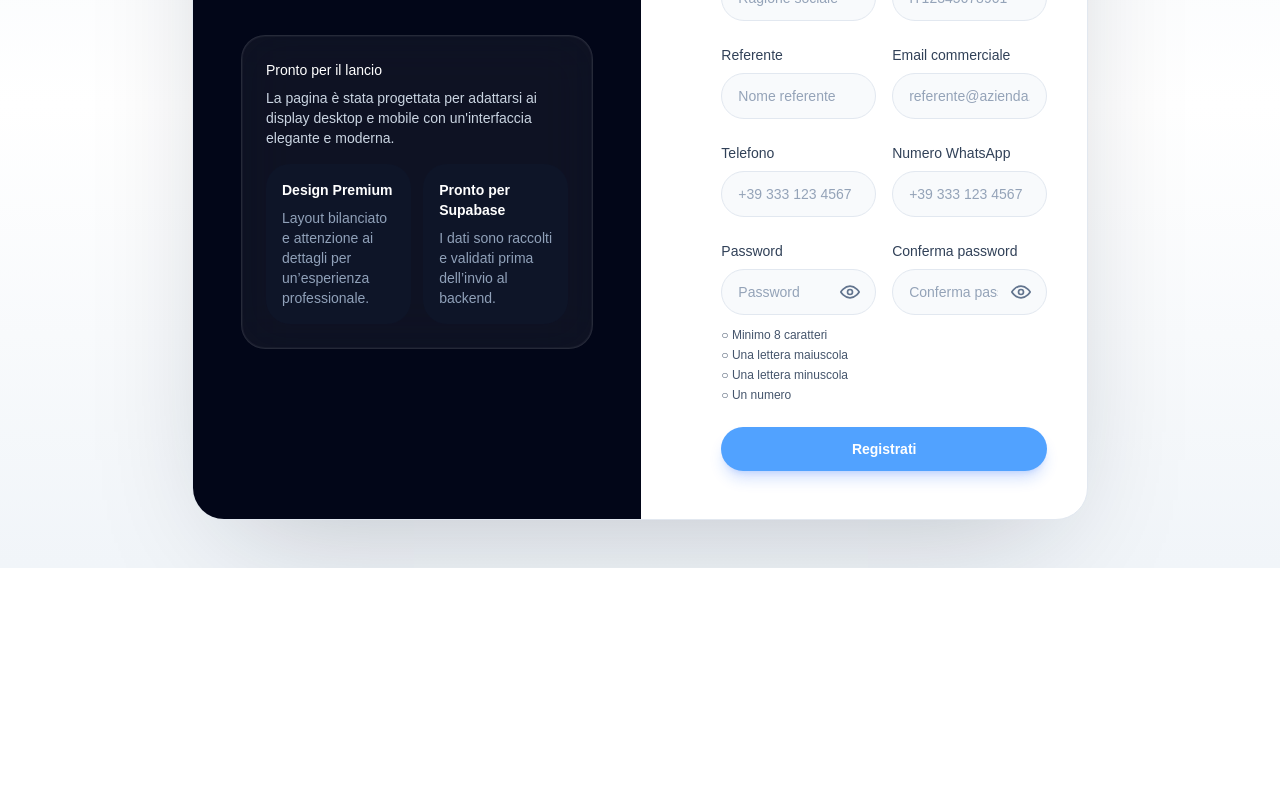
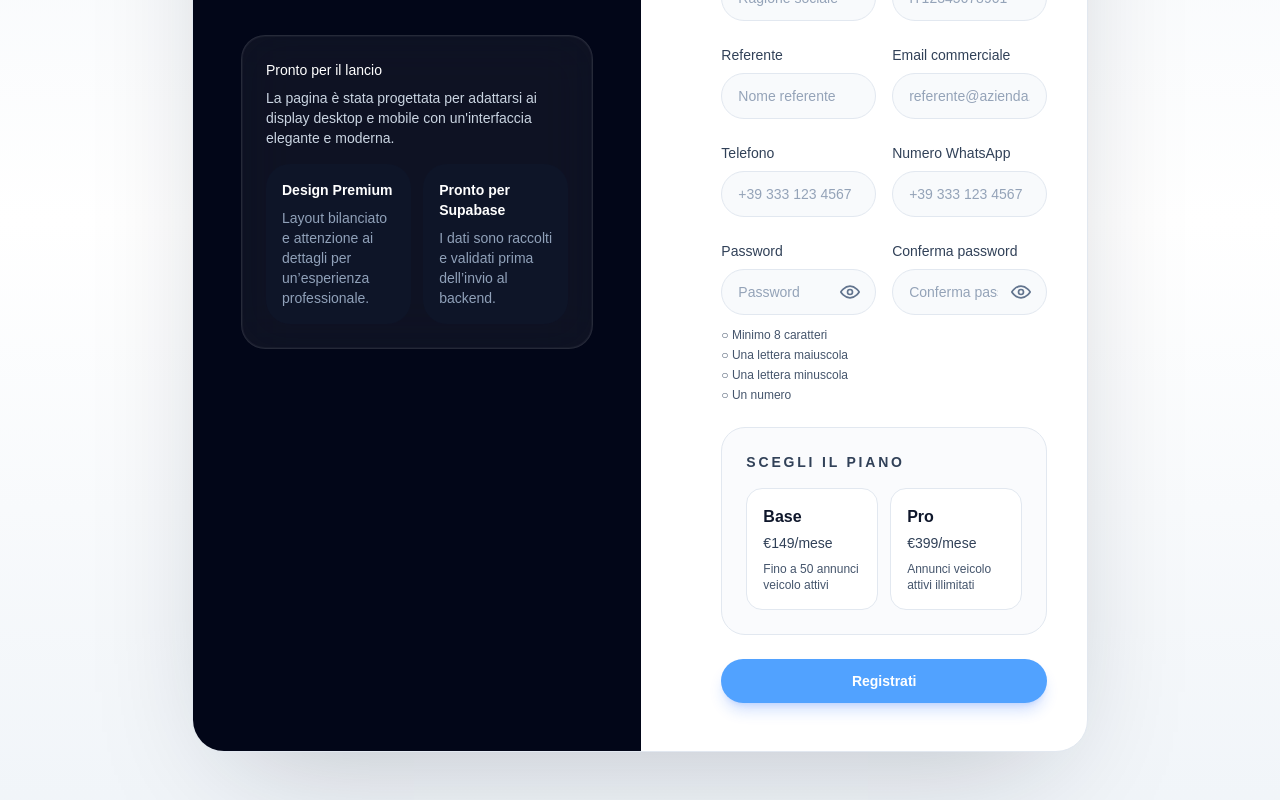
Before and after one commit to Gossocav/dealer-platform, a Next.js app: page /registrazione in a window 1280 px wide. Shown: the part 358-1158 px from the top of the page. Before the commit the page ends 926 px from the top, so only its background shows below. Built offline with nearby package versions, Linux system fonts and the light colour scheme; no server answers.

Commit message:
Move subscription choice into dealer registration

```diff
--- a/src/app/account/in-attesa/page.tsx
+++ b/src/app/account/in-attesa/page.tsx
@@ -1,4 +1,82 @@
+"use client";
+
+import { useEffect, useState } from "react";
+import { supabase } from "@/lib/supabaseClient";
+
+function toPlanLabel(value: string | null | undefined) {
+  const normalized = String(value ?? "").trim().toLowerCase();
+
+  if (normalized === "base") return "Base";
+  if (normalized === "pro") return "Pro";
+
+  return "-";
+}
+
 export default function AccountInAttesaPage() {
+  const [planLabel, setPlanLabel] = useState("-");
+
+  useEffect(() => {
+    let mounted = true;
+
+    const loadPlan = async () => {
+      const {
+        data: { user },
+        error: authError,
+      } = await supabase.auth.getUser();
+
+      if (!mounted || authError || !user) {
+        return;
+      }
+
+      const membershipResult = await supabase
+        .from("dealer_users")
+        .select("dealer:dealers(subscription_plan)")
+        .eq("profile_id", user.id)
+        .limit(1)
+        .maybeSingle<{ dealer: { subscription_plan: string | null } | Array<{ subscription_plan: string | null }> | null }>();
+
+      if (membershipResult.error) {
+        return;
+      }
+
+      const joinedDealer = Array.isArray(membershipResult.data?.dealer)
+        ? membershipResult.data?.dealer[0] ?? null
+        : membershipResult.data?.dealer ?? null;
+
+      if (joinedDealer?.subscription_plan) {
+        setPlanLabel(toPlanLabel(joinedDealer.subscription_plan));
+        return;
+      }
+
+      const profileResult = await supabase
+        .from("profiles")
+        .select("dealer_id")
+        .eq("id", user.id)
+        .maybeSingle<{ dealer_id: string | null }>();
+
+      const dealerId = String(profileResult.data?.dealer_id ?? "").trim();
+      if (!dealerId) {
+        return;
+      }
+
+      const dealerResult = await supabase
+        .from("dealers")
+        .select("subscription_plan")
+        .eq("id", dealerId)
+        .maybeSingle<{ subscription_plan: string | null }>();
+
+      if (!dealerResult.error) {
+        setPlanLabel(toPlanLabel(dealerResult.data?.subscription_plan));
+      }
+    };
+
+    void loadPlan();
+
+    return () => {
+      mounted = false;
+    };
+  }, []);
+
   return (
     <main className="min-h-screen bg-slate-50 px-4 py-12 sm:px-6 lg:px-8">
       <section className="mx-auto w-full max-w-3xl rounded-3xl border border-slate-200 bg-white p-8 shadow-sm sm:p-10">
@@ -12,6 +90,9 @@ export default function AccountInAttesaPage() {
             Stato attuale: <span className="font-semibold text-slate-900">account in verifica</span>
           </p>
           <p>
+            Piano scelto: <span className="font-semibold text-slate-900">{planLabel}</span>
+          </p>
+          <p>
             Tempi stimati di approvazione: <span className="font-semibold text-slate-900">1-2 giorni lavorativi</span>
           </p>
           <p>
--- a/src/app/admin/dealers/page.tsx
+++ b/src/app/admin/dealers/page.tsx
@@ -16,6 +16,8 @@ type DealerAdminRow = {
   email: string | null;
   phone: string | null;
   status: string | null;
+  subscription_plan: string | null;
+  subscription_status: string | null;
   created_at: string | null;
 };
 
@@ -103,6 +105,15 @@ function toStatusLabel(status: DealerStatus | null) {
   if (status === "rejected") return "rejected";
   if (status === "suspended") return "suspended";
   if (status === "cancelled") return "cancelled";
+  return "-";
+}
+
+function toPlanLabel(value: string | null | undefined) {
+  const normalized = String(value ?? "").trim().toLowerCase();
+
+  if (normalized === "base") return "Base";
+  if (normalized === "pro") return "Pro";
+
   return "-";
 }
 
@@ -341,6 +352,7 @@ export default function AdminDealersPage() {
                   <th className="px-4 py-3">Ragione sociale</th>
                   <th className="px-4 py-3">Email</th>
                   <th className="px-4 py-3">Telefono</th>
+                  <th className="px-4 py-3">Piano</th>
                   <th className="px-4 py-3">Stato</th>
                   <th className="px-4 py-3">Data registrazione</th>
                   <th className="px-4 py-3 text-right">Azioni disponibili</th>
@@ -349,7 +361,7 @@ export default function AdminDealersPage() {
               <tbody className="divide-y divide-slate-100">
                 {state.dealers.length === 0 ? (
                   <tr>
-                    <td className="px-4 py-8 text-center text-sm text-slate-500" colSpan={6}>
+                    <td className="px-4 py-8 text-center text-sm text-slate-500" colSpan={7}>
                       Nessun dealer disponibile.
                     </td>
                   </tr>
@@ -365,6 +377,7 @@ export default function AdminDealersPage() {
                         <td className="px-4 py-3 font-medium text-slate-900">{displayText(label)}</td>
                         <td className="px-4 py-3 text-slate-700">{displayText(dealer.email)}</td>
                         <td className="px-4 py-3 text-slate-700">{displayText(dealer.phone)}</td>
+                        <td className="px-4 py-3 text-slate-700">{toPlanLabel(dealer.subscription_plan)}</td>
                         <td className="px-4 py-3">
                           <span className={`inline-flex rounded-full px-2.5 py-1 text-xs font-semibold ${getStatusBadgeClass(status)}`}>
                             {toStatusLabel(status)}
--- a/src/app/api/admin/dealers/route.ts
+++ b/src/app/api/admin/dealers/route.ts
@@ -19,6 +19,8 @@ type DealerListRow = {
   email: string | null;
   phone: string | null;
   status: string | null;
+  subscription_plan: string | null;
+  subscription_status: string | null;
   created_at: string | null;
 };
 
@@ -178,7 +180,7 @@ export async function GET(request: Request) {
 
   const dealers = await context.supabaseAdmin
     .from("dealers")
-    .select("id, legal_name, name, vat_number, contact_person, email, phone, status, created_at")
+    .select("id, legal_name, name, vat_number, contact_person, email, phone, status, subscription_plan, subscription_status, created_at")
     .in("status", [...SUPPORTED_DEALER_STATUSES])
     .order("created_at", { ascending: false })
     .returns<DealerListRow[]>();
--- a/src/app/api/dealer/ensure/route.ts
+++ b/src/app/api/dealer/ensure/route.ts
@@ -9,7 +9,12 @@ type EnsureDealerBody = {
   email?: string;
   phone?: string;
   whatsapp_phone?: string;
+  subscription_plan?: string;
+  subscription_status?: string;
 };
+
+type SubscriptionPlan = "base" | "pro";
+type SubscriptionStatus = "pending_activation" | "pending_payment";
 
 type DealerIdRow = {
   id: string;
@@ -41,8 +46,10 @@ export async function POST(request: Request) {
     const email = normalizeEmail(body.email);
     const phone = normalizeText(body.phone);
     const whatsappPhone = normalizeText(body.whatsapp_phone);
+    const subscriptionPlan = normalizeSubscriptionPlan(body.subscription_plan);
+    const subscriptionStatus = normalizeSubscriptionStatus(body.subscription_status) ?? "pending_activation";
 
-    if (!legalCompanyName || !vatNumber || !contactPerson || !email || !phone) {
+    if (!legalCompanyName || !vatNumber || !contactPerson || !email || !phone || !subscriptionPlan) {
       return NextResponse.json({ error: "Dati registrazione non validi." }, { status: 400 });
     }
 
@@ -86,14 +93,20 @@ export async function POST(request: Request) {
       email,
       phone,
       whatsappPhone,
+      subscriptionPlan,
+      subscriptionStatus,
     });
 
     try {
-      await sendDealerLifecycleEmail({
+      const emailResult = await sendDealerLifecycleEmail({
         toEmail: email,
         dealerName: legalCompanyName,
         kind: "request_received",
       });
+
+      if (!emailResult.ok) {
+        console.error("Dealer ensure request-received email provider error", emailResult);
+      }
     } catch (emailError) {
       console.error("Dealer ensure request-received email failed", emailError);
     }
@@ -120,6 +133,8 @@ type EnsureDealerAssociationInput = {
   email: string;
   phone: string;
   whatsappPhone: string | null;
+  subscriptionPlan: SubscriptionPlan;
+  subscriptionStatus: SubscriptionStatus;
 };
 
 async function ensureDealerAssociation({
@@ -131,6 +146,8 @@ async function ensureDealerAssociation({
   email,
   phone,
   whatsappPhone,
+  subscriptionPlan,
+  subscriptionStatus,
 }: EnsureDealerAssociationInput) {
   const membership = await supabaseAdmin
     .from("dealer_users")
@@ -192,6 +209,9 @@ async function ensureDealerAssociation({
         email,
         phone,
         whatsapp_phone: whatsappPhone,
+        subscription_plan: subscriptionPlan,
+        subscription_status: subscriptionStatus,
+        plan: subscriptionPlan,
         status: "pending_review",
       })
       .select("id")
@@ -211,6 +231,8 @@ async function ensureDealerAssociation({
     email,
     phone,
     whatsappPhone,
+    subscriptionPlan,
+    subscriptionStatus,
     userId,
   });
 
@@ -232,10 +254,12 @@ async function updateDealer(
     email: string;
     phone: string;
     whatsappPhone: string | null;
+    subscriptionPlan: SubscriptionPlan;
+    subscriptionStatus: SubscriptionStatus;
     userId: string;
   }
 ) {
-  const { legalCompanyName, vatNumber, contactPerson, email, phone, whatsappPhone, userId } = values;
+  const { legalCompanyName, vatNumber, contactPerson, email, phone, whatsappPhone, subscriptionPlan, subscriptionStatus, userId } = values;
 
   const { error } = await supabaseAdmin
     .from("dealers")
@@ -247,6 +271,9 @@ async function updateDealer(
       email,
       phone,
       whatsapp_phone: whatsappPhone,
+      subscription_plan: subscriptionPlan,
+      subscription_status: subscriptionStatus,
+      plan: subscriptionPlan,
       status: "pending_review",
       user_id: userId,
       updated_at: new Date().toISOString(),
@@ -321,6 +348,26 @@ function normalizeEmail(value: unknown) {
   return text.length > 0 ? text : null;
 }
 
+function normalizeSubscriptionPlan(value: unknown): SubscriptionPlan | null {
+  const text = String(value ?? "").trim().toLowerCase();
+
+  if (text === "base" || text === "pro") {
+    return text;
+  }
+
+  return null;
+}
+
+function normalizeSubscriptionStatus(value: unknown): SubscriptionStatus | null {
+  const text = String(value ?? "").trim().toLowerCase();
+
+  if (text === "pending_activation" || text === "pending_payment") {
+    return text;
+  }
+
+  return null;
+}
+
 async function clearContactMetadataBestEffort(
   supabaseAdmin: SupabaseClient,
   userId: string,
--- a/src/app/registrazione/page.tsx
+++ b/src/app/registrazione/page.tsx
@@ -1,8 +1,18 @@
 "use client";
 
-import { useState } from "react";
+import { useEffect, useState } from "react";
 import { useRouter } from "next/navigation";
 import { supabase } from "@/lib/supabaseClient";
+
+type SubscriptionPlan = "base" | "pro";
+
+function normalizeSubscriptionPlan(value: string | null | undefined): SubscriptionPlan | "" {
+  if (value === "base" || value === "pro") {
+    return value;
+  }
+
+  return "";
+}
 
 type FormState = {
   companyName: string;
@@ -13,6 +23,7 @@ type FormState = {
   whatsappPhone: string;
   password: string;
   confirmPassword: string;
+  subscriptionPlan: SubscriptionPlan | "";
 };
 
 type FormErrors = Partial<Record<keyof FormState, string>>;
@@ -103,6 +114,7 @@ export default function RegistrazionePage() {
     whatsappPhone: "",
     password: "",
     confirmPassword: "",
+    subscriptionPlan: "",
   });
   const [errors, setErrors] = useState<FormErrors>({});
   const [successMessage, setSuccessMessage] = useState("");
@@ -114,6 +126,27 @@ export default function RegistrazionePage() {
   const passwordChecklist = evaluatePassword(values.password);
   const passwordIsValid = isPasswordValid(passwordChecklist);
   const canSubmit = !isSubmitting && passwordIsValid;
+
+  useEffect(() => {
+    const selectedFromQuery = normalizeSubscriptionPlan(new URLSearchParams(window.location.search).get("piano"));
+
+    if (!selectedFromQuery) {
+      return;
+    }
+
+    setValues((current) => {
+      if (current.subscriptionPlan === selectedFromQuery) {
+        return current;
+      }
+
+      return {
+        ...current,
+        subscriptionPlan: selectedFromQuery,
+      };
+    });
+
+    setErrors((current) => ({ ...current, subscriptionPlan: undefined }));
+  }, []);
 
   const validate = (state: FormState) => {
     const newErrors: FormErrors = {};
@@ -149,6 +182,10 @@ export default function RegistrazionePage() {
       newErrors.confirmPassword = "Le password non corrispondono.";
     }
 
+    if (!state.subscriptionPlan) {
+      newErrors.subscriptionPlan = "Seleziona un piano di abbonamento.";
+    }
+
     return newErrors;
   };
 
@@ -159,6 +196,15 @@ export default function RegistrazionePage() {
       setErrors({ ...errors, [field]: undefined });
       setSuccessMessage("");
     };
+
+  const handlePlanSelect = (plan: SubscriptionPlan) => {
+    setValues((current) => ({
+      ...current,
+      subscriptionPlan: plan,
+    }));
+    setErrors((current) => ({ ...current, subscriptionPlan: undefined }));
+    setSuccessMessage("");
+  };
 
   const handleSubmit = async (event: React.FormEvent<HTMLFormElement>) => {
     event.preventDefault();
@@ -188,6 +234,7 @@ export default function RegistrazionePage() {
           contact_name: values.contactName.trim(),
           phone: values.phone.trim(),
           whatsapp_phone: values.whatsappPhone.trim(),
+          subscription_plan: values.subscriptionPlan,
         },
       },
     });
@@ -234,6 +281,8 @@ export default function RegistrazionePage() {
         email,
         phone: values.phone,
         whatsapp_phone: values.whatsappPhone,
+        subscription_plan: values.subscriptionPlan,
+        subscription_status: "pending_activation",
       }),
     });
 
@@ -476,6 +525,40 @@ export default function RegistrazionePage() {
                   </div>
                 </div>
 
+                <div className="rounded-3xl border border-slate-200 bg-slate-50/70 p-5 sm:p-6">
+                  <p className="text-sm font-semibold uppercase tracking-[0.2em] text-slate-700">Scegli il piano</p>
+                  <div className="mt-4 grid gap-3 sm:grid-cols-2">
+                    <button
+                      type="button"
+                      onClick={() => handlePlanSelect("base")}
+                      className={`rounded-2xl border px-4 py-4 text-left transition focus:outline-none focus:ring-4 focus:ring-blue-100 ${
+                        values.subscriptionPlan === "base"
+                          ? "border-blue-400 bg-blue-50"
+                          : "border-slate-200 bg-white hover:border-slate-300"
+                      }`}
+                    >
+                      <p className="text-base font-semibold text-slate-900">Base</p>
+                      <p className="mt-1 text-sm text-slate-700">€149/mese</p>
+                      <p className="mt-2 text-xs text-slate-600">Fino a 50 annunci veicolo attivi</p>
+                    </button>
+
+                    <button
+                      type="button"
+                      onClick={() => handlePlanSelect("pro")}
+                      className={`rounded-2xl border px-4 py-4 text-left transition focus:outline-none focus:ring-4 focus:ring-blue-100 ${
+                        values.subscriptionPlan === "pro"
+                          ? "border-blue-400 bg-blue-50"
+                          : "border-slate-200 bg-white hover:border-slate-300"
+                      }`}
+                    >
+                      <p className="text-base font-semibold text-slate-900">Pro</p>
+                      <p className="mt-1 text-sm text-slate-700">€399/mese</p>
+                      <p className="mt-2 text-xs text-slate-600">Annunci veicolo attivi illimitati</p>
+                    </button>
+                  </div>
+                  {errors.subscriptionPlan ? <p className="mt-3 text-sm text-red-600">{errors.subscriptionPlan}</p> : null}
+                </div>
+
                 {successMessage ? (
                   <div className="rounded-3xl border border-emerald-200 bg-emerald-50 px-4 py-3 text-sm text-emerald-700">{successMessage}</div>
                 ) : null}
--- a/src/components/layout/dealer-sidebar.tsx
+++ b/src/components/layout/dealer-sidebar.tsx
@@ -33,7 +33,7 @@ const sidebarItems: SidebarItem[] = [
   { label: "Appuntamenti", href: "/agenda", icon: CalendarDays },
   { label: "Email", href: "/email", icon: Mail },
   { label: "Statistiche", href: "/statistiche", icon: BarChart3 },
-  { label: "Abbonamento", href: "/abbonamento", icon: ShieldCheck },
+  { label: "Il mio piano", href: "/abbonamento", icon: ShieldCheck },
   { label: "Impostazioni", href: "/impostazioni", icon: Settings },
   { label: "Logout", href: "/login", icon: LogOut },
 ];
```
Also changed, not shown: src/app/abbonamento/base/page.tsx (+3 -4 lines), src/app/abbonamento/page.tsx (+6 -21 lines), src/app/abbonamento/pro/page.tsx (+3 -4 lines), 2 other files (tests, documents, lock files or other folders).
